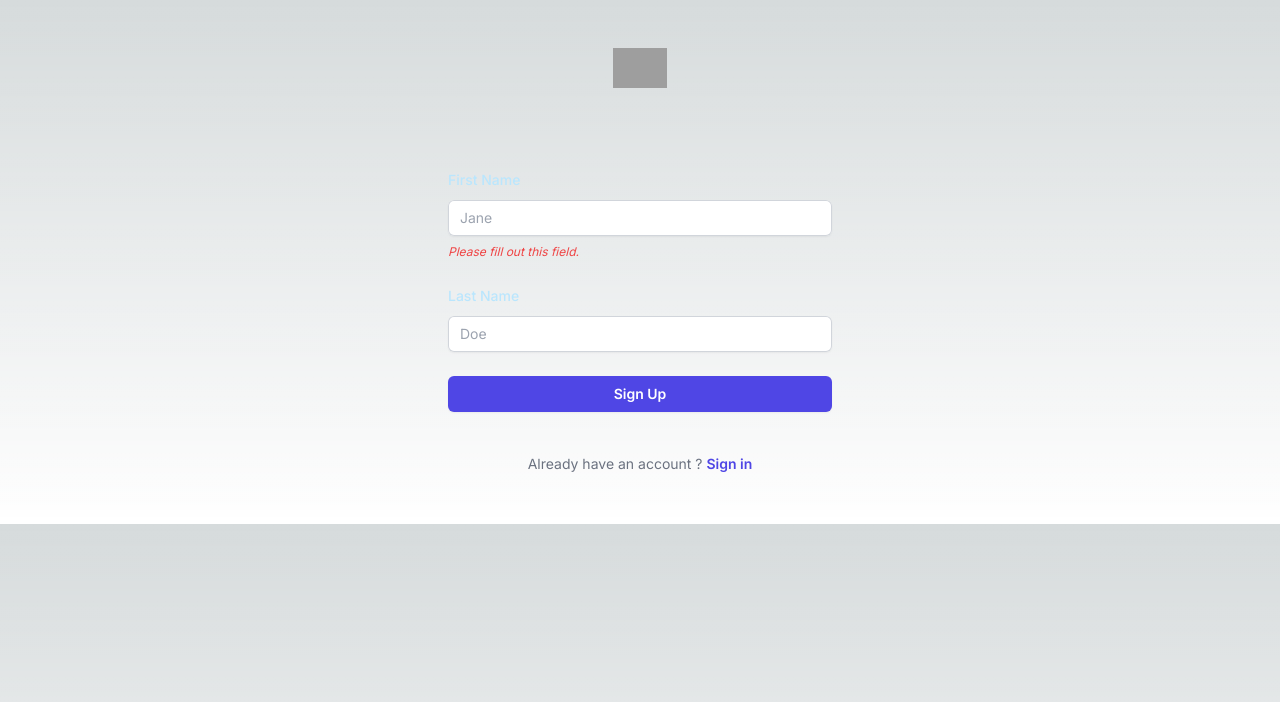
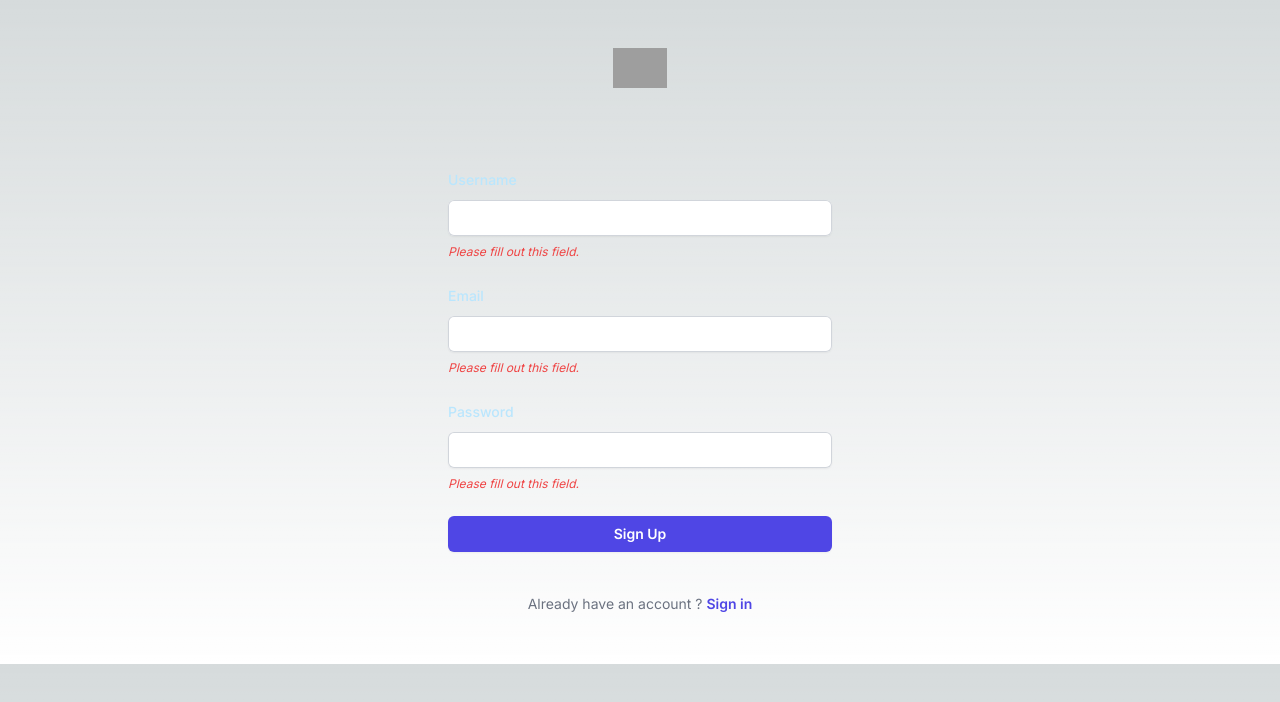
Before and after one commit to SoftArchCallCenter/humf-web-user, a Next.js app: page /signup in a window 1280 px wide. Shown: the top 702 px of the page. Built offline with nearby package versions, Linux system fonts and the light colour scheme; no server answers; grey boxes are pictures that could not be loaded.

Commit message:
add signup login logout

```diff
--- a/src/app/page.js
+++ b/src/app/page.js
@@ -1,12 +1,13 @@
 "use client"
 import { useEffect, useState } from "react";
 import { useRouter } from 'next/navigation';
+import { login } from "@/logic/user"
 
 export default function Home() {
   const router = useRouter();
 
   useEffect(() => {
-    const isSignIn = sessionStorage.getItem('user')
+    const isSignIn = sessionStorage.getItem("access_token")
     if(isSignIn){
       router.push("/home")
     }
@@ -25,12 +26,16 @@ export default function Home() {
 	const handleSubmit = (e) => {
 		e.preventDefault()
     // const isOk = userSingIn(formData) sign in user
-    const isOk = true
-    if (isOk) {
-      // set user session
-      sessionStorage.setItem('user', JSON.stringify({...formData, userId : 5}))
-      location.reload();
-    }
+    login(formData).then(({err,result}) => {
+      console.log({err,result})
+      if (!err){
+        sessionStorage.setItem("access_token", result.access_token)
+        sessionStorage.setItem("refresh_token", result.refresh_token)
+        location.reload();
+      } else {
+        alert(`invalid email or password`)
+      }
+    })
   };
 
   return (
@@ -45,7 +50,7 @@ export default function Home() {
         <form className="space-y-6" onSubmit={handleSubmit}>
           <div>
             <label htmlFor="email" className="block text-sm font-medium leading-6 text-sky-200">
-              Email address
+              Email
             </label>
             <div className="mt-2">
               <input
--- a/src/app/signup/page.js
+++ b/src/app/signup/page.js
@@ -1,17 +1,15 @@
 "use client"
 import { useRouter } from "next/navigation";
 import { useState } from "react";
+import { signup } from "@/logic/user"
 
 export default function Home() {
   const router = useRouter();
 
 	const [formData, setFormData] = useState({
-    firstName: '',
-    lastName: '',
+    email: '',
     password: '',
-    city: '',
-    state: 'New Mexico',
-    zip: '',
+    username: '',
   });
 
 	const handleInputChange = (e) => {
@@ -21,12 +19,11 @@ export default function Home() {
 
 	const handleSubmit = (e) => {
 		e.preventDefault()
-    console.log(formData)
-    // const isOk = userSingUp(formData) sign up user
-    const isOk = true
-    if (isOk) {
-      router.push("/")
-    }
+    signup(formData).then(({err,result}) => {
+      if (!err){
+        router.push("/")
+      }
+    })
   };
 
 	return (
@@ -37,39 +34,57 @@ export default function Home() {
       <div className="mt-20 sm:mx-auto sm:w-full sm:max-w-sm">
         <form className="space-y-6" onSubmit={handleSubmit}>
           <div>
-            <label htmlFor="email" className="block text-sm font-medium leading-6 text-sky-200">
-							First Name
+            <label htmlFor="username" className="block text-sm font-medium leading-6 text-sky-200">
+							Username
             </label>
             <div className="my-2">
               <input
 								className="block w-full rounded-md border-0 py-1.5 text-gray-900 shadow-sm ring-1 ring-inset ring-gray-300 placeholder:text-gray-400 focus:ring-2 focus:ring-inset focus:ring-indigo-600 sm:text-sm sm:leading-6"
-                id="firstname"
-                name="firstName"
+                id="username"
+                name="username"
                 type="text"
-								placeholder="Jane"
-								value={formData.firstName}
+								value={formData.username}
 								onChange={handleInputChange}
                 required
               />
             </div>
-            {formData.firstName === '' && (<p className="text-red-500 text-xs italic">Please fill out this field.</p>)}
+            {formData.username === '' && (<p className="text-red-500 text-xs italic">Please fill out this field.</p>)}
           </div>
 
           <div>
-						<label htmlFor="password" className="block text-sm font-medium leading-6 text-sky-200">
-							Last Name
-						</label>
-            <div className="mt-2">
+            <label htmlFor="email" className="block text-sm font-medium leading-6 text-sky-200">
+							Email
+            </label>
+            <div className="my-2">
               <input
 								className="block w-full rounded-md border-0 py-1.5 text-gray-900 shadow-sm ring-1 ring-inset ring-gray-300 placeholder:text-gray-400 focus:ring-2 focus:ring-inset focus:ring-indigo-600 sm:text-sm sm:leading-6"
-                id="lastname"
-                name="lastName"
-                type="text"
-                placeholder="Doe"
-								value={formData.lastName}
+                id="email"
+                name="email"
+                type="email"
+								value={formData.email}
 								onChange={handleInputChange}
+                required
               />
             </div>
+            {formData.email === '' && (<p className="text-red-500 text-xs italic">Please fill out this field.</p>)}
+          </div>
+
+          <div>
+            <label htmlFor="password" className="block text-sm font-medium leading-6 text-sky-200">
+							Password
+            </label>
+            <div className="my-2">
+              <input
+								className="block w-full rounded-md border-0 py-1.5 text-gray-900 shadow-sm ring-1 ring-inset ring-gray-300 placeholder:text-gray-400 focus:ring-2 focus:ring-inset focus:ring-indigo-600 sm:text-sm sm:leading-6"
+                id="password"
+                name="password"
+                type="password"
+								value={formData.password}
+								onChange={handleInputChange}
+                required
+              />
+            </div>
+            {formData.password === '' && (<p className="text-red-500 text-xs italic">Please fill out this field.</p>)}
           </div>
 
           <div>
--- a/src/components/navbar.js
+++ b/src/components/navbar.js
@@ -2,6 +2,7 @@
 
 import { useRouter } from "next/navigation";
 import { useState } from "react";
+import { logout } from "@/logic/user"
 
 export default function navbar({showFull}) {
 	const router = useRouter();
@@ -17,8 +18,12 @@ export default function navbar({showFull}) {
 	}
 
 	const signOut = () => {
-		sessionStorage.removeItem('user')
-		router.push("/")
+		logout().then(({err,result}) => {
+			if (!err){
+			  sessionStorage.clear();
+        	  router.push("/")
+			}
+		})
 	}
 
 	return (
--- a/src/logic/user.js
+++ b/src/logic/user.js
@@ -1,7 +1,18 @@
+import { API_GATEWAY_URL } from "@/variable";
+
+const AUTH_URL = `${API_GATEWAY_URL}/auth`
+
 const getUserId = (router) => {
-    const user = sessionStorage.getItem('user')
-    if (user){
-        return JSON.parse(user).userId
+    const access_token = sessionStorage.getItem("access_token")
+    if (access_token){
+        const result = JSON.parse(Buffer.from(access_token.split('.')[1], 'base64').toString());
+        if (result.sub){
+            return result.sub
+        } else {
+            alert("please sign in")
+            router.push("/")
+            return
+        }
     } else {
         alert("please sign in")
         router.push("/")
@@ -9,6 +20,74 @@ const getUserId = (router) => {
     }
 }
 
+const signup = async (signupUserDto) => {
+    try{
+        const respone = await fetch(`${AUTH_URL}/signup`, {
+            method: "POST",
+            headers: {
+                "Content-Type": "application/json",
+            },
+            body: JSON.stringify(signupUserDto),
+        });
+        const result = await respone.json();
+        if (!respone.ok) {
+            return {err:true, result: null};
+        } else {
+            return {err:false, result};
+        }
+    } catch (error) {
+        console.log(error)
+        return {err:true, result: null};
+    }
+}
+
+const login = async (loginUserDto) => {
+    try{
+        const respone = await fetch(`${AUTH_URL}/login`, {
+            method: "POST",
+            headers: {
+                "Content-Type": "application/json",
+            },
+            body: JSON.stringify(loginUserDto),
+        });
+        const result = await respone.json();
+        if (!respone.ok) {
+            return {err:true, result: null};
+        } else {
+            return {err:false, result};
+        }
+    } catch (error) {
+        console.log(error)
+        return {err:true, result: null};
+    }
+}
+
+const logout = async () => {
+    try{
+        const access_token = sessionStorage.getItem("access_token")
+        const respone = await fetch(`${AUTH_URL}/logout`, {
+            method: "POST",
+            headers: {
+                "Authorization": `Bearer ${access_token}`,
+            }
+        });
+        console.log(respone)
+        const result = await respone.json();
+        console.log(result)
+        if (!respone.ok) {
+            return {err:true, result: null};
+        } else {
+            return {err:false, result};
+        }
+    } catch (error) {
+        console.log(error)
+        return {err:true, result: null};
+    }
+}
+
 module.exports = {
-    getUserId
+    getUserId,
+    signup,
+    login,
+    logout
 }
```
